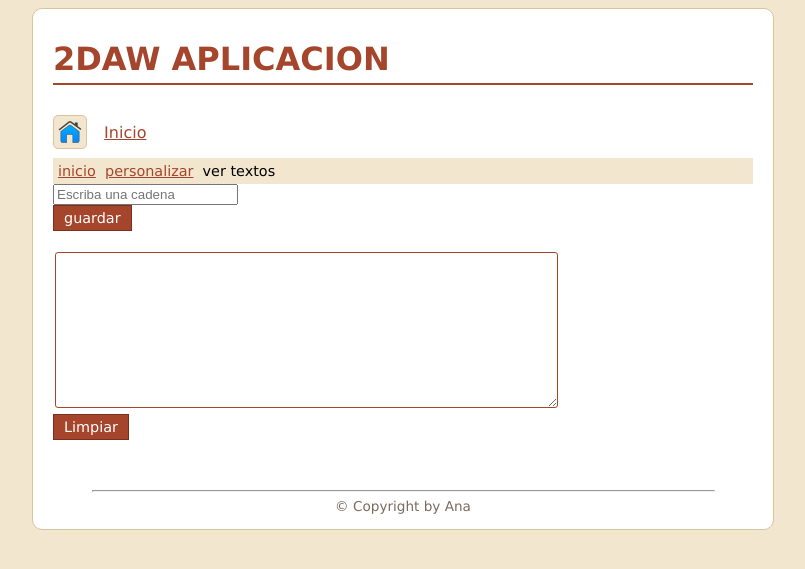
After one commit to amonfer0704/2026-27_relacion8, a PHP site: page /aplicacion/texto/verTextos.php in a window 1280 px wide. The commit adds this page. Shown: the top 569 px of the page, without its empty margins (237-1042 px from the left). Run offline with PHP 8.4, Linux system fonts and the light colour scheme.

Commit message:
Seguir el ejercicio 2

```diff
--- /dev/null
+++ b/web/aplicacion/texto/verTextos.php
@@ -0,0 +1,102 @@
+<?php
+
+include_once(dirname(__FILE__) . "/../../cabecera.php");
+//controlador
+$barra = [
+    [
+        "TEXTO" => "inicio",
+        "ENLACE" => "/index.php"
+    ],
+    [
+        "TEXTO" => "personalizar",
+        "ENLACE" => "/aplicacion/personalizar/index.php",
+    ],
+    [
+        "TEXTO" => "ver textos",
+    ]
+];
+$textos = isset($_SESSION["textos"])?$_SESSION["textos"]:[];
+$cadena = "";
+$errores = [];
+$colorTexto = "negro";
+$colorFondo = "blanco";
+if(isset($_COOKIE["colorTexto"]) && validaRango($_COOKIE["colorTexto"], COLORESTEXTO, 2)){
+    $colorTexto = $_COOKIE ["colorTexto"];
+}
+
+if(isset($_COOKIE["colorFondo"]) && validaRango($_COOKIE["colorFondo"], COLORESFONDO, 2)){
+    $colorFondo = $_COOKIE ["colorFondo"];
+}
+
+if(isset($_POST["guardar"])){
+    $cadena = isset($_POST["cadena"]) ? mb_trim($_POST["cadena"]) : "";
+
+    if($cadena === ""){
+        $errores["cadena"] = "Debes escribir un texto";
+    }
+    else if(!validaCadena($cadena, 100, "")){
+        $errores["cadena"] = "El texto no puede tener más de 100 caracteres";
+    }
+    if(count($errores) === 0){
+        $textos[] = new RegistroTexto($cadena);
+        $_SESSION["textos"] = $textos;
+        $cadena = "";
+    }
+}
+
+if(isset($_POST["limpiar"])){
+    $textos = [];
+    $_SESSION["textos"] = $textos;
+}
+
+$usuario=getenv("MYSQL_USER");
+
+//dibuja la plantilla de la vista
+inicioCabecera("APLICACION PRIMER TRIMESTRE");
+cabecera($colorTexto, $colorFondo);
+finCabecera();
+inicioCuerpo("2DAW APLICACION", $barra);
+cuerpo($textos, $cadena, $errores);  //llamo a la vista
+finCuerpo();
+// **********************************************************
+
+//vista
+function cabecera(string $colorTexto, string $colorFondo)
+{
+    ?>
+    <style>
+        #documento {
+            color: <?php echo COLORESTEXTO[$colorTexto]?>;
+            background-color: <?php echo COLORESFONDO[$colorFondo]?>;
+        }
+    </style>
+    <?php
+}
+
+//vista
+function cuerpo(array $textos, string $cadena, array $errores)
+{
+?>
+    <form action ="/aplicacion/texto/verTextos.php" method="post">
+        <input type="text" name="cadena" placeholder="Escriba una cadena">
+        <br>
+        <input type="submit" value="guardar" name="guardar">
+        <?php
+        if(isset($errores["cadena"])){
+            echo "<div class='error'>" . $errores["cadena"] . "</div>";
+        }
+
+        ?>
+        <br><br>
+        <textarea rows="10" cols="60" readonly><?php
+            foreach($textos as $registro){
+                echo $registro->getFechaHora()->format("d/m/Y H:i:s") . " - " . $registro->getCadena() . "\n";
+            }
+        ?></textarea>
+        <br>
+        <input type="submit" name="limpiar" value="Limpiar">
+
+
+    </form>
+<?php
+}
--- a/web/cabecera.php
+++ b/web/cabecera.php
@@ -9,7 +9,7 @@ if (MODO_TRABAJO=="produccion")
         error_reporting(E_ALL);
 
 spl_autoload_register(function ($clase){
-    $ruta=RUTABASE."/aplicacion/clases/";
+    $ruta=RUTABASE."/aplicacion/clases/$clase.php";
     $fichero=$ruta."$clase.php";
 
     if (file_exists($fichero))
--- a/web/index.php
+++ b/web/index.php
@@ -1,5 +1,6 @@
 <?php
-
+header("Location: /aplicacion/personalizar/index.php");
+exit;
 include_once(dirname(__FILE__) . "/cabecera.php");
 //controlador
 $barra = [
```
Also changed, not shown: web/scripts/clases/RegistroTexto.php (added, +40 -0 lines).
